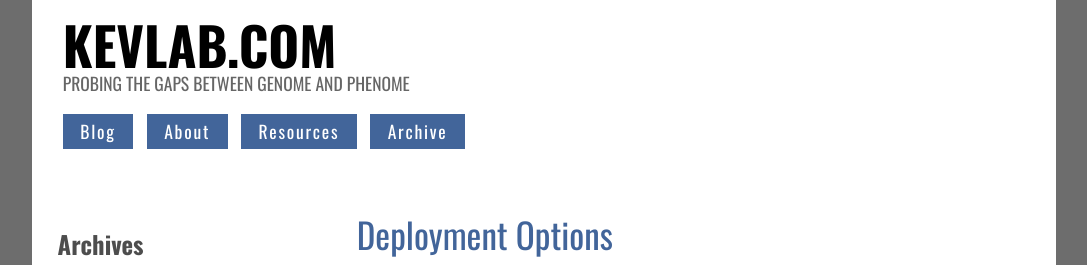
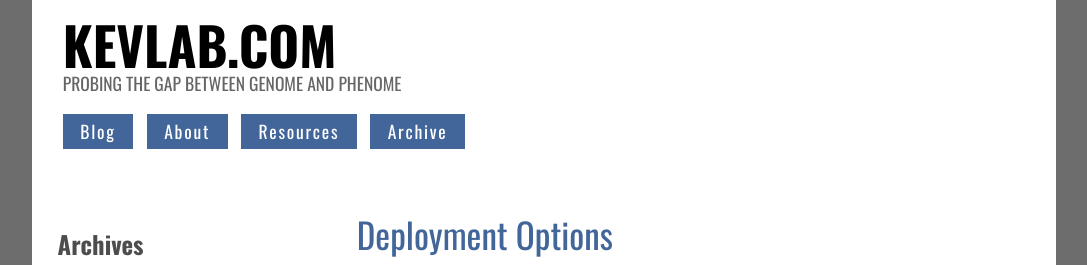
Before and after one commit to kjdudley/kjdudley.github.io, a Jekyll site: the page built from index.html, in a window 1280 px wide. Shown: the top 265 px of the page, without its empty margins (96-1183 px from the left). Built offline with Jekyll 4.4.1, drawn with Linux system fonts in a browser that asks for light colours; the list of posts is cut into pages by our own code.

Commit message:
changed tagline to 'Probing The Gap Between Genome And Phenome'

```diff
--- a/_config.yml
+++ b/_config.yml
@@ -3,7 +3,7 @@
 description: "Companion blog to the lynda.com course, Jekyll for Web Designers. This site is designed to present Jekyll to web designers in a clear, concise way, and provide a resource and reference for those that are new to Jekyll."
 baseurl: ""
 url: "http://kevlab.com"
-tagline: Probing The Gaps Between Genome And Phenome
+tagline: Probing The Gap Between Genome And Phenome
 
 # Build settings
 markdown: kramdown
```
